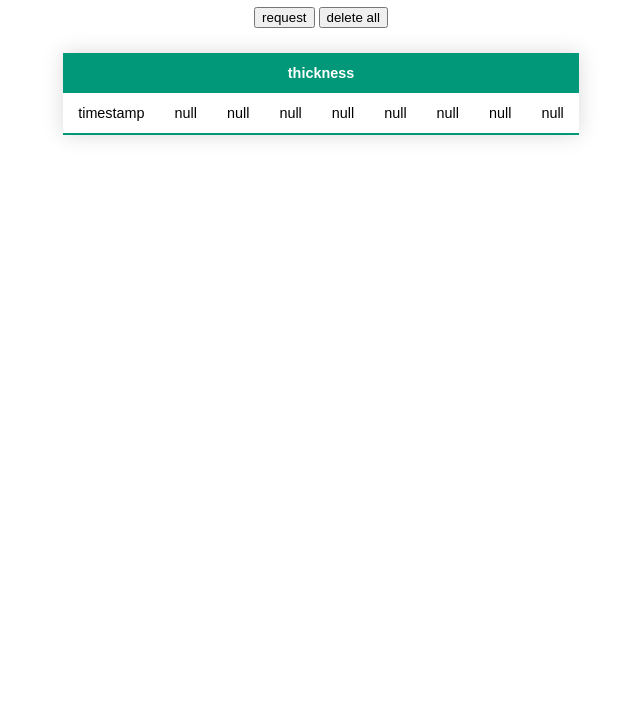
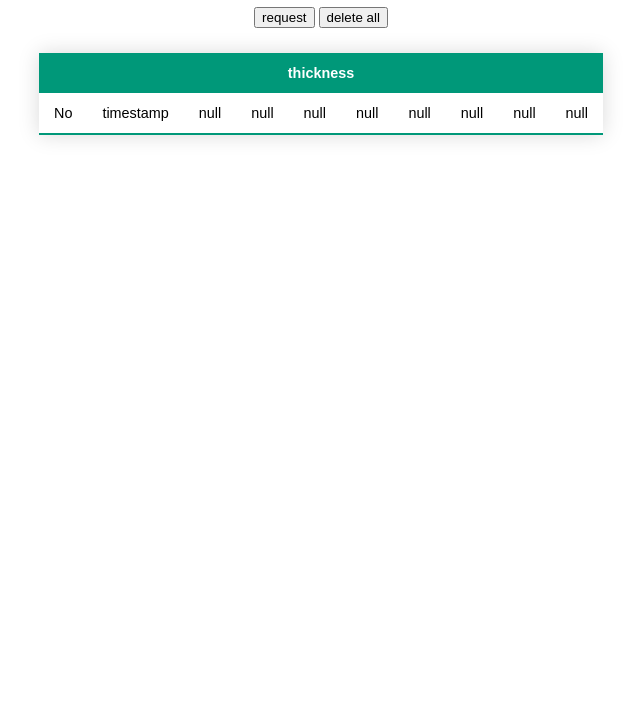
Before and after one commit to imamorn/gcrobotwebclient, a plain HTML site: page index.html in a window 1280 px wide. Shown: the part 73-800 px from the top of the page, without its empty margins (319-959 px from the left). Drawn offline with nearby package versions, Linux system fonts and the light colour scheme.

Commit message:
Update index.html

```diff
--- a/index.html
+++ b/index.html
@@ -25,11 +25,12 @@
 <table class="styled-table" id="myTable">
     <thead>
 	    <tr>
-		<th colspan="9" style="text-align:center">thickness</th>
+		<th colspan="10" style="text-align:center">thickness</th>
 	    </tr>
     </thead>
     <tbody>
         <tr>
+	    <td>No</td>
 	    <td>timestamp</td>
             <td>null</td>
             <td>null</td>
```
